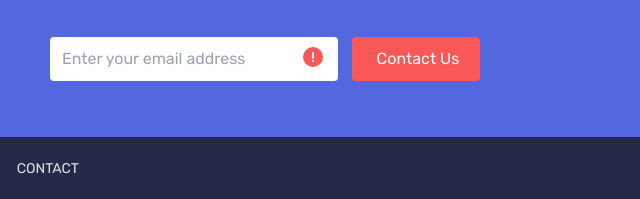
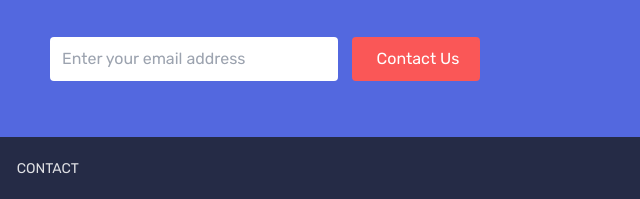
Before and after one commit to tannguyenk3/Bookmark-landing-page-master, a website: page index.html in a window 1280 px wide. Shown: the part 2782-2981 px from the top of the page, 375-1015 px from the left. Drawn offline with Linux system fonts and the light colour scheme.

Commit message:
index.html

```diff
--- a/index.html
+++ b/index.html
@@ -158,8 +158,8 @@
         <h2 class="text-white text-xl lg:text-2xl lg:w-22rem lg:m-auto lg:mt-5">Stay up-to-date with what we're doing</h2>
         <div class="email-contact flex flex-col gap-3 mt-5 lg:flex lg:flex-row lg:max-w-27rem lg:m-auto lg:mt-10">
           <input id="email" class="error_active rounded w-72 mx-auto p-2 pl-3 outline-none" type="email" placeholder="Enter your email address">
-          <img class="error_img" src="./images/icon-error.svg" alt="icon-error">
-          <span class="error_text">Whoops, make sure it's an email</span>
+          <img class="error_img hidden" src="./images/icon-error.svg" alt="icon-error">
+          <span class="error_text" style="display: block;">Whoops, make sure it's an email</span>
           <button id="button" class="hover:bg-white hover:text-primary-soft_red hover:border-2 hover:border-primary-soft_red border-2 border-primary-soft_red rounded w-72 mx-auto p-2 pl-3 bg-primary-soft_red text-white lg:w-8rem">Contact Us</button>
         </div>
       </div>
```
